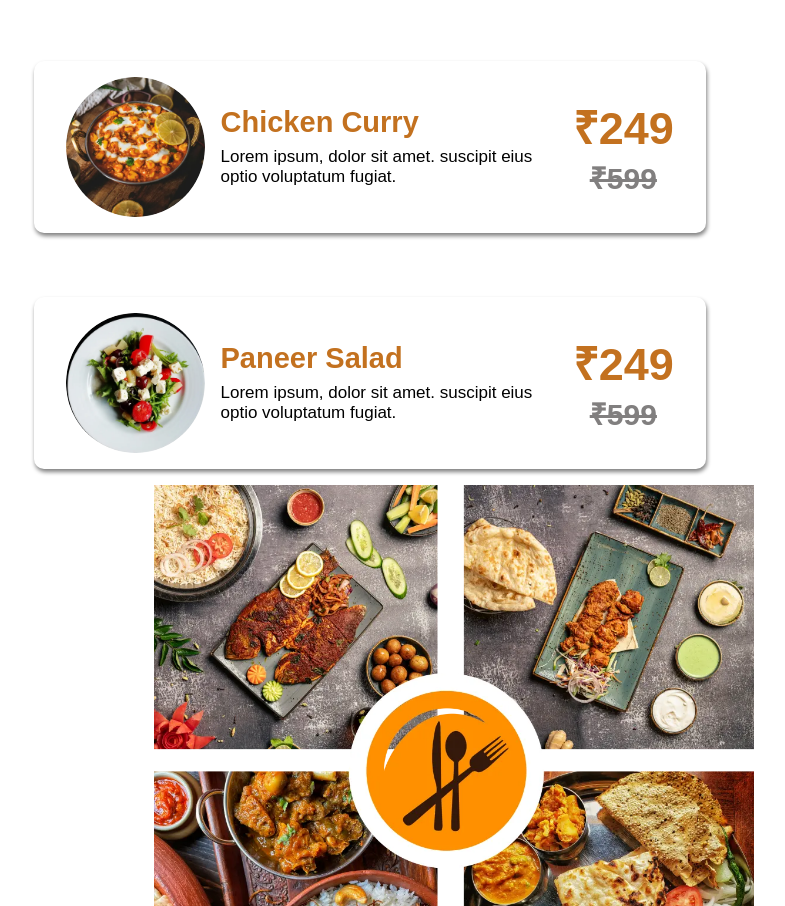
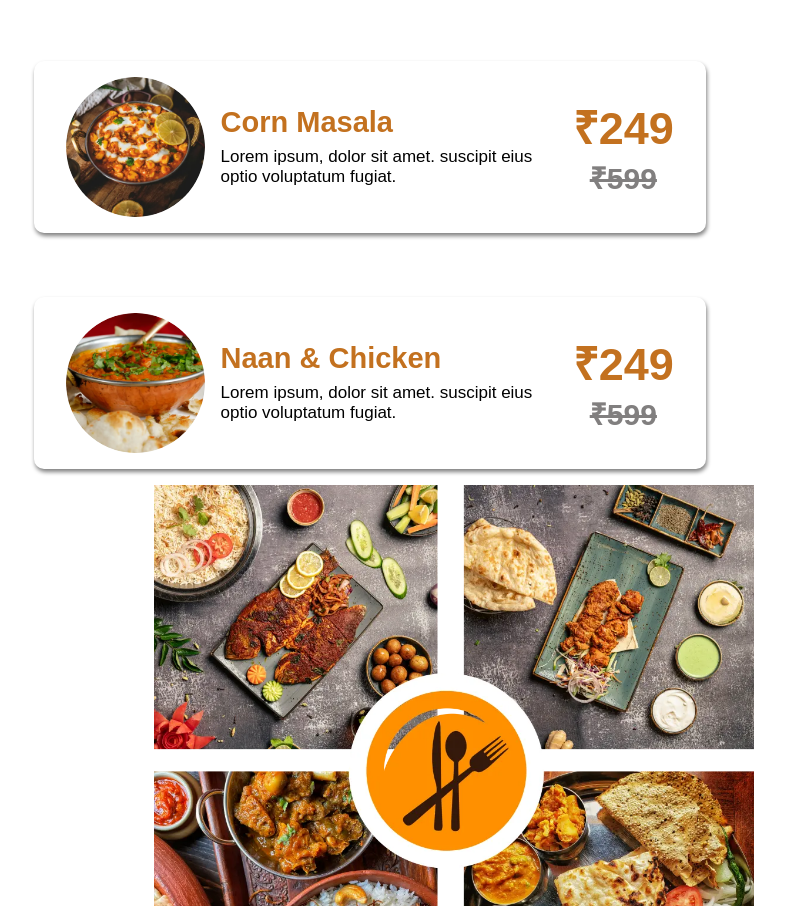
Before and after one commit to TejaRebel/shiftwave-interview-task, a plain HTML site: page index.html in a window 1280 px wide. Shown: the part 4293-5199 px from the top of the page, without its empty margins (186-971 px from the left). Drawn offline with nearby package versions, Linux system fonts and the light colour scheme.

Commit message:
Update index.html

```diff
--- a/index.html
+++ b/index.html
@@ -246,7 +246,7 @@
         <div class="spec-card">
             <img src="./assets/special-dish/sp-1.webp" alt="">
             <div class="spec-card-txt">
-                <h3>Chicken Curry</h3>
+                <h3>Corn Masala</h3>
                 <p>Lorem ipsum, dolor sit amet. suscipit eius optio voluptatum fugiat.</p>
             </div>
             <div class="spec-pri">
@@ -256,9 +256,9 @@
         </div>
 
         <div class="spec-card">
-            <img src="./assets/special-dish/sp-2.webp" alt="">
+            <img src="./assets/special-dish/sp-3.webp" alt="">
             <div class="spec-card-txt">
-                <h3>Paneer Salad</h3>
+                <h3>Naan & Chicken</h3>
                 <p>Lorem ipsum, dolor sit amet. suscipit eius optio voluptatum fugiat.</p>
             </div>
             <div class="spec-pri">
```
